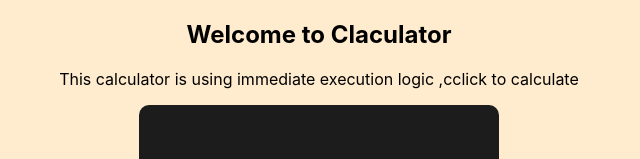
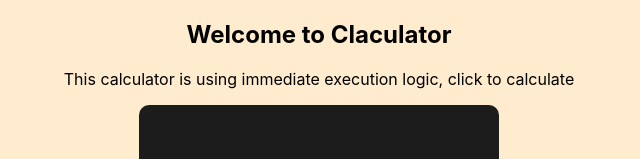
Before and after one commit to qtang2/react-calculator, a React (Create React App) app: page / in a window 1280 px wide. Shown: the top 159 px of the page, without its empty margins (321-961 px from the left). Built offline with nearby package versions, Linux system fonts and the light colour scheme.

Commit message:
fix spelling

```diff
--- a/src/App.js
+++ b/src/App.js
@@ -154,9 +154,8 @@ class App extends Component {
       <div className="App">
       <div>
         <h2>Welcome to Claculator</h2>
-        <p>This calculator is using immediate execution logic ,cclick to calculate</p>
+        <p>This calculator is using immediate execution logic, click to calculate</p>
       </div>
-
         <div className="calculator-container">
           <Formula formula={formula}/>
           <Output currentValue={display}/>
```
